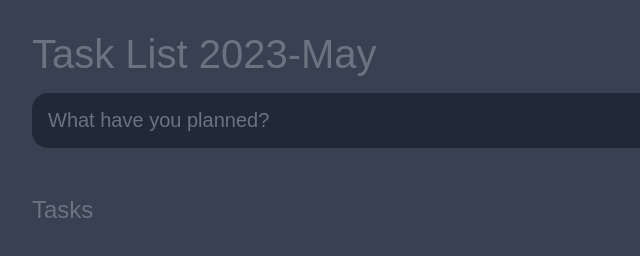
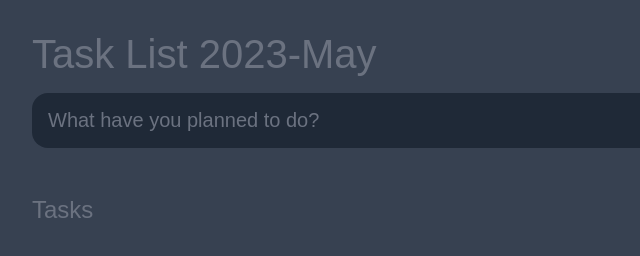
Before and after one commit to Devansh682/To-Do-List, a plain HTML site: page index.html in a window 1280 px wide. Shown: the full height of the page, 224-864 px from the left. Drawn offline with Linux system fonts and the light colour scheme.

Commit message:
Interface updated

```diff
--- a/index.html
+++ b/index.html
@@ -17,7 +17,7 @@
 				type="text"
 				name="new-task-input"
 				id="new-task-input"
-				placeholder="What have you planned?" />
+				placeholder="What have you planned to do?" />
 			<input
 				type="submit"
 				id="new-task-submit"
```
